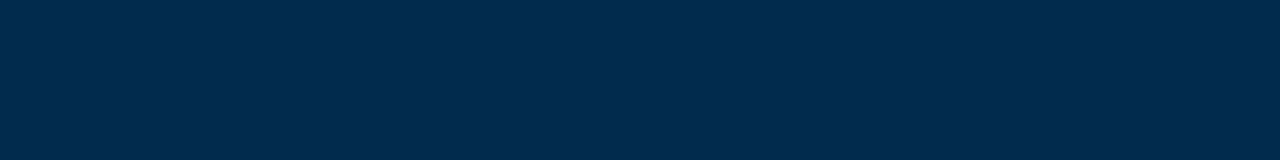
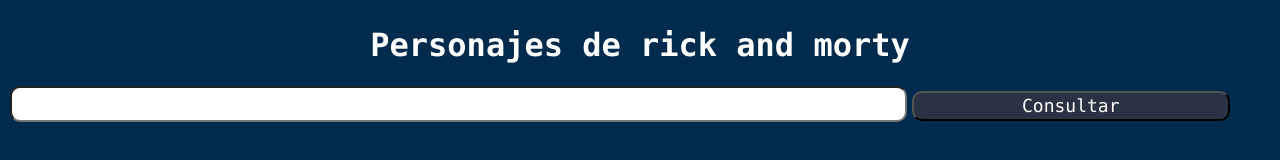
Before and after one commit to ZhantyDev/Parcial, a plain HTML site: page index.htm in a window 1280 px wide. Drawn offline with nearby package versions, Linux system fonts and the light colour scheme.

Commit message:
Se hace el apartado visual del html con sus respectivos estilos

```diff
--- a/estilos.css
+++ b/estilos.css
@@ -7,3 +7,29 @@
     align-content: center;
     justify-content: center;
 }
+
+#input_juego{
+    height: 30px;
+    width: 70%;
+    border-radius: 10px;
+    font-size: x-large;
+    Font-family: "Consolas", monaco, monospace;
+ }
+
+ #botonConsultar{
+     height:30px;
+     width: 25%;
+     color:white;
+     Font-family: "Consolas", monaco, monospace;
+     background-color: #563b3b81;
+     margin: 5px;
+     border-radius: 10px;
+     font-size: large;
+ }
+
+ #informacion{
+    height: 100%;
+    width: 100%;
+    display: flex;
+    margin: 5px;
+}
--- a/index.htm
+++ b/index.htm
@@ -9,6 +9,11 @@
     <title>Parcial by dsal</title>
 </head>
 <body id = "DivGrandote">
+    <h1>Personajes de rick and morty</h1>
+    <div id = "informacion">
+        <input type="text", name = "input_juego", id ="input_juego">
+        <button id = "botonConsultar" onclick="valorInput()">Consultar</button>
+    </div>
 
 
 </body>
```
